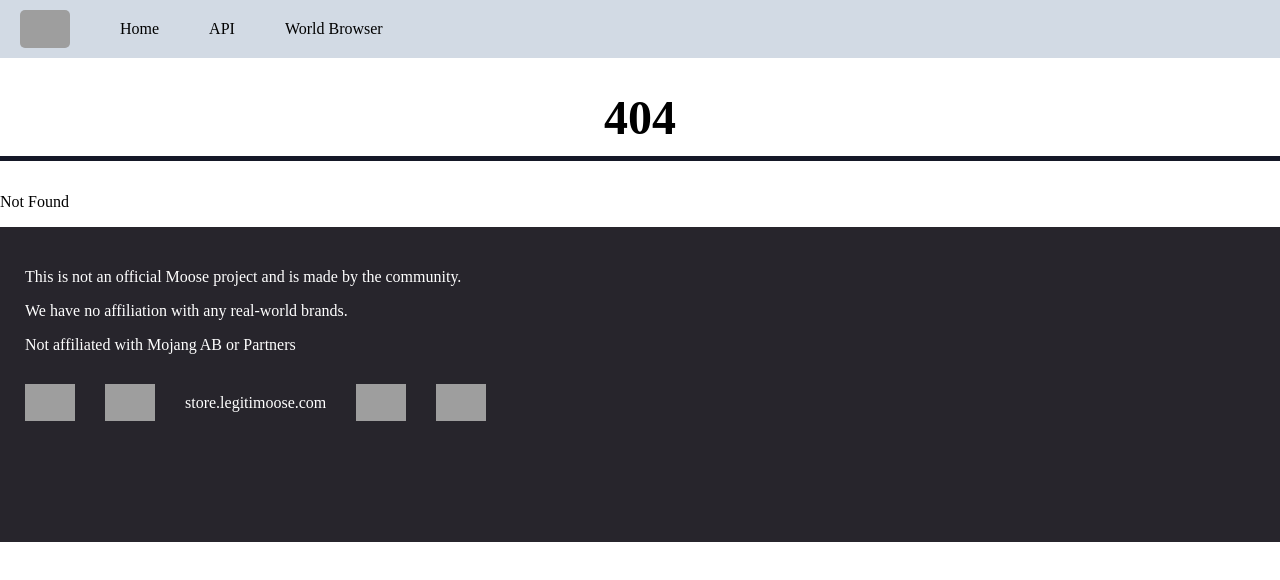
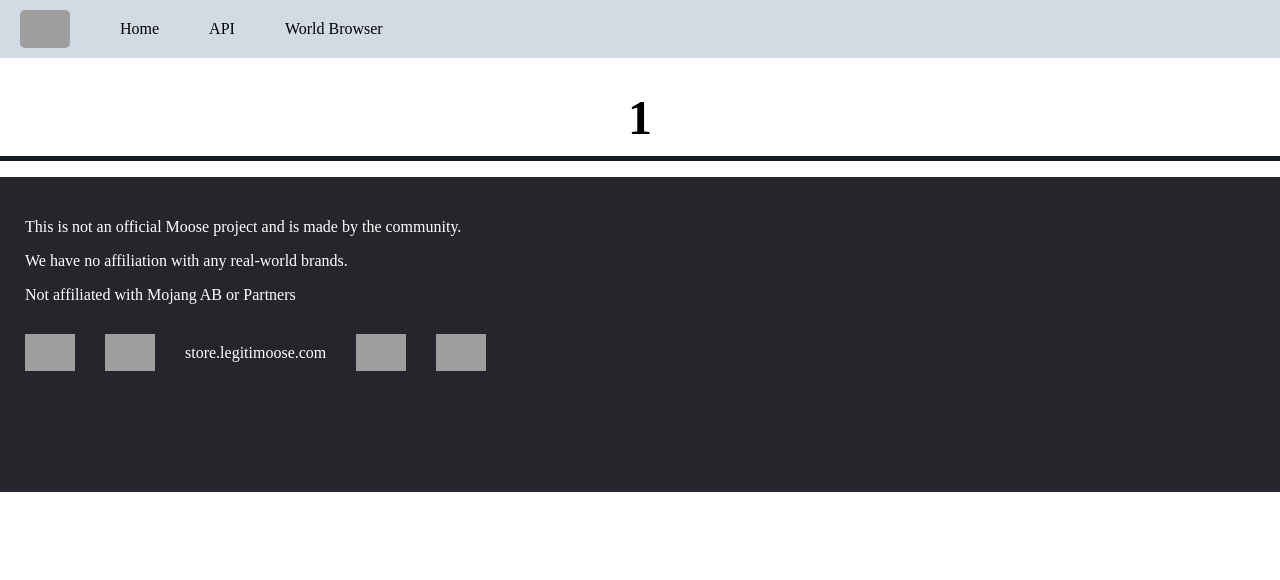
Before and after one commit to xamyl/legitidevswebsite, a SvelteKit app: page /browse/1 in a window 1280 px wide. Before the commit this address had no page. Shown: the top 580 px of the page. Built offline with nearby package versions, Linux system fonts and the light colour scheme; grey boxes are pictures that could not be loaded; a web font is replaced by a local one.

Commit message:
add dynamic route

```diff
--- /dev/null
+++ b/src/routes/browse/[world]/+page.server.js
@@ -0,0 +1,5 @@
+export const load = ({ params }) => {
+    return {
+        uuid: params.world
+    }
+}
--- /dev/null
+++ b/src/routes/browse/[world]/+page.svelte
@@ -0,0 +1,5 @@
+<script>
+    let { data } = $props();
+</script>
+
+<h1>{data.uuid}</h1>
```
